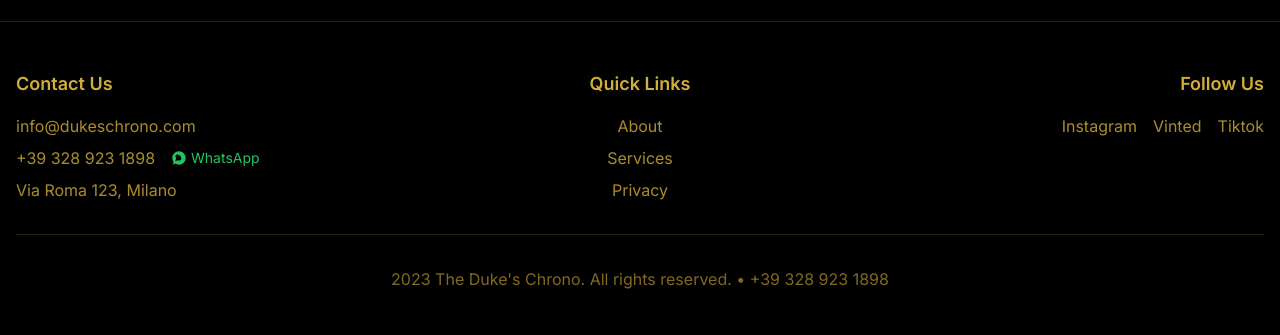
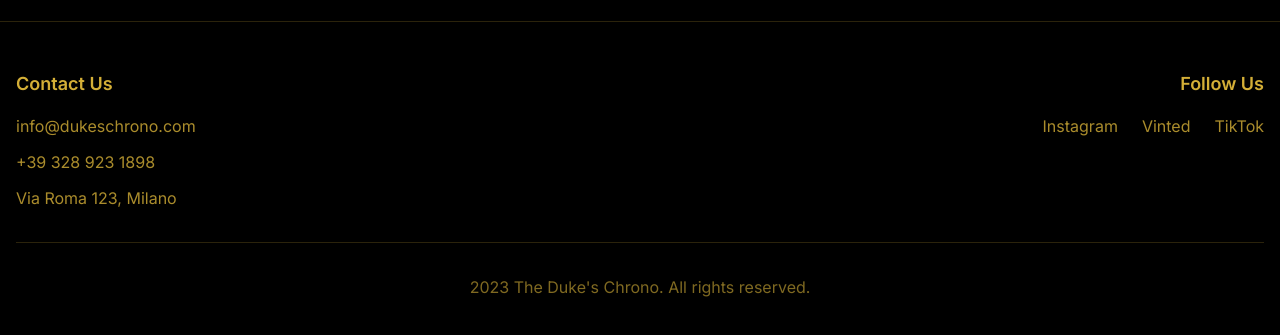
Before and after one commit to Aleteramo/the-dukes-chrono-EB, a Next.js app: page /en in a window 1280 px wide. Shown: the part 2267-2602 px from the top of the page. Built offline with nearby package versions, Linux system fonts and the light colour scheme.

Commit message:
refactor: simplify footer layout and content

```diff
--- a/app/[locale]/components/Footer/Footer.tsx
+++ b/app/[locale]/components/Footer/Footer.tsx
@@ -5,78 +5,50 @@ const Footer = () => {
   const t = useTranslations('Footer');
   const phoneNumber = "+39 328 923 1898";
   const phoneNumberClean = phoneNumber.replace(/\s/g, '');
-  const whatsappLink = `https://wa.me/${phoneNumberClean}`;
 
   return (
     <footer className="py-12 border-t border-gold/20">
       <div className="container mx-auto px-4">
-        <div className="grid grid-cols-1 md:grid-cols-3 gap-8 mb-8">
+        <div className="grid grid-cols-1 md:grid-cols-2 gap-8 mb-8">
           {/* Contact Info */}
           <div className="text-center md:text-left">
             <h3 className="text-gold font-semibold text-lg mb-4">{t('contact')}</h3>
-            <ul className="space-y-2 text-gold/80">
+            <ul className="space-y-3 text-gold/80">
               <li>
                 <a href="mailto:info@dukeschrono.com" className="hover:text-gold transition-colors">
                   info@dukeschrono.com
                 </a>
               </li>
-              <li className="flex flex-col sm:flex-row items-center justify-center md:justify-start space-y-2 sm:space-y-0 sm:space-x-4">
+              <li>
                 <a href={`tel:${phoneNumberClean}`} className="hover:text-gold transition-colors">
                   {phoneNumber}
-                </a>
-                <a
-                  href={whatsappLink}
-                  target="_blank"
-                  rel="noopener noreferrer"
-                  className="inline-flex items-center text-sm text-green-500 hover:text-green-600 transition-colors"
-                >
-                  <svg xmlns="http://www.w3.org/2000/svg" viewBox="0 0 24 24" fill="currentColor" className="w-4 h-4 mr-1">
-                    <path d="M12 2C6.48 2 2 6.48 2 12c0 2.17.7 4.19 1.89 5.83L2.29 22l4.17-1.59c1.57 1.08 3.46 1.71 5.54 1.71 5.52 0 10-4.48 10-10S17.52 2 12 2zm.89 14.14l-2.33-.89-4.11 1.33 1.33-4.11-.89-2.33c-.34-.89-.17-1.89.44-2.58.6-.69 1.51-1 2.41-.78l1.93.58c1.59.48 2.78 1.67 3.26 3.26l.58 1.93c.22.9-.09 1.81-.78 2.41-.69.61-1.69.78-2.58.44z"/>
-                  </svg>
-                  WhatsApp
                 </a>
               </li>
               <li>Via Roma 123, Milano</li>
             </ul>
           </div>
 
-          {/* Quick Links */}
-          <div className="text-center">
-            <h3 className="text-gold font-semibold text-lg mb-4">{t('quickLinks')}</h3>
-            <ul className="space-y-2 text-gold/80">
-              <li>
-                <a href="#about" className="hover:text-gold transition-colors">
-                  {t('about')}
-                </a>
-              </li>
-              <li>
-                <a href="#services" className="hover:text-gold transition-colors">
-                  {t('services')}
-                </a>
-              </li>
-              <li>
-                <a href="#privacy" className="hover:text-gold transition-colors">
-                  {t('privacy')}
-                </a>
-              </li>
-            </ul>
-          </div>
-
           {/* Social Media */}
           <div className="text-center md:text-right">
             <h3 className="text-gold font-semibold text-lg mb-4">{t('followUs')}</h3>
-            <div className="flex flex-wrap justify-center md:justify-end gap-4">
-              <a href="https://www.instagram.com/thedukes.chrono/" target="_blank" rel="noopener noreferrer"
+            <div className="flex flex-wrap justify-center md:justify-end gap-6">
+              <a href="https://www.instagram.com/thedukes.chrono/"
+                 target="_blank"
+                 rel="noopener noreferrer"
                  className="text-gold/80 hover:text-gold transition-colors">
                 Instagram
               </a>
-              <a href="https://www.vinted.it/member/96984278-ebell96?fbclid=PAZXh0bgNhZW0CMTEAAaZJ_-bCTHRxWH_QF-Q70BzG3LE2P4clhzANhmevOvLiX8UBsp32KbDrwko_aem_9MgxqwpbfqjpCJSmKVZuuQ" target="_blank" rel="noopener noreferrer"
+              <a href="https://www.vinted.it/member/96984278-ebell96"
+                 target="_blank"
+                 rel="noopener noreferrer"
                  className="text-gold/80 hover:text-gold transition-colors">
                 Vinted
               </a>
-              <a href="https://www.tiktok.com/@thedukes.chrono?fbclid=PAZXh0bgNhZW0CMTEAAab8FEc29xHkNgavZKe8pn8UbZoUGrMjFU7gjirDTN5-ZMWmXuZB4FNpbgU_aem_0UViJgEeyWcq7HJXo2s1CA" target="_blank" rel="noopener noreferrer"
+              <a href="https://www.tiktok.com/@thedukes.chrono"
+                 target="_blank"
+                 rel="noopener noreferrer"
                  className="text-gold/80 hover:text-gold transition-colors">
-                Tiktok
+                TikTok
               </a>
             </div>
           </div>
@@ -84,9 +56,7 @@ const Footer = () => {
 
         {/* Copyright */}
         <div className="text-center text-gold/60 pt-8 border-t border-gold/20">
-          <p>
-            {t('copyright')} • <a href={`tel:${phoneNumberClean}`} className="hover:text-gold transition-colors">{phoneNumber}</a>
-          </p>
+          <p>{t('copyright')}</p>
         </div>
       </div>
     </footer>
```
